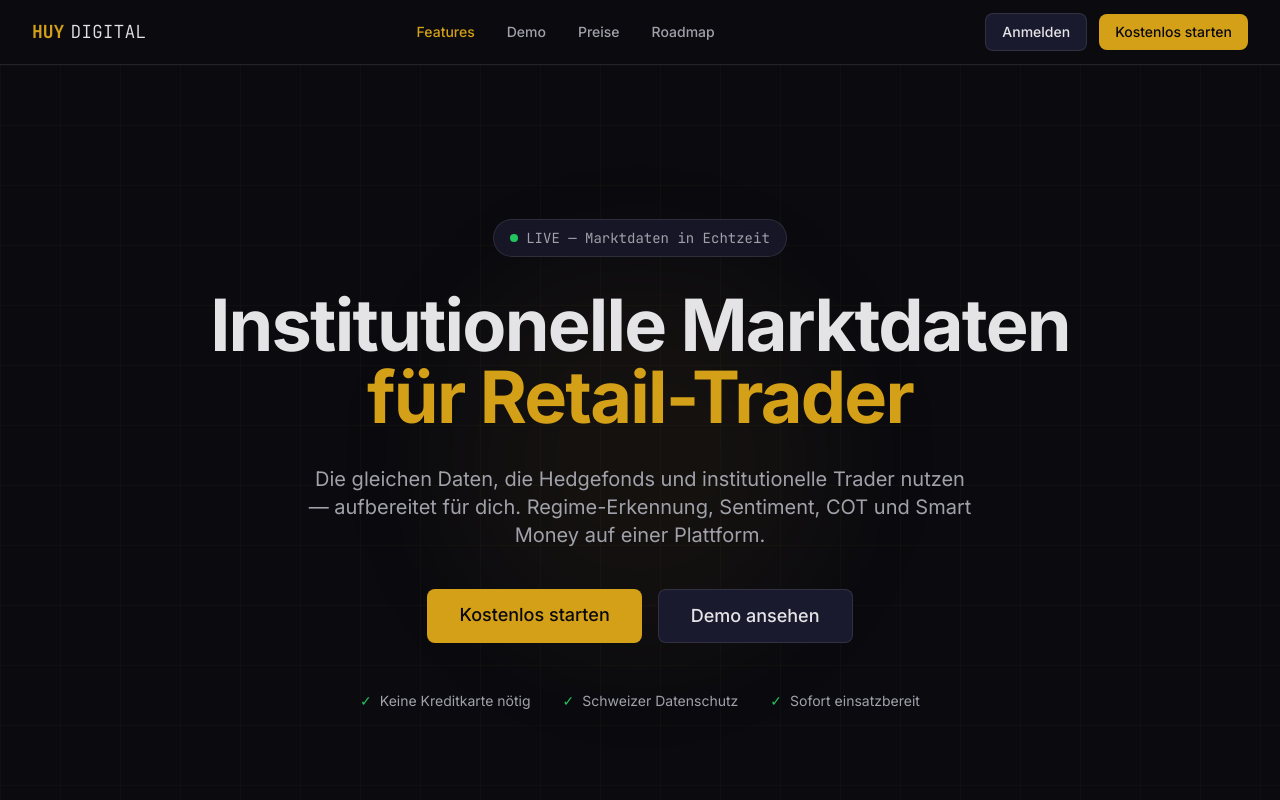
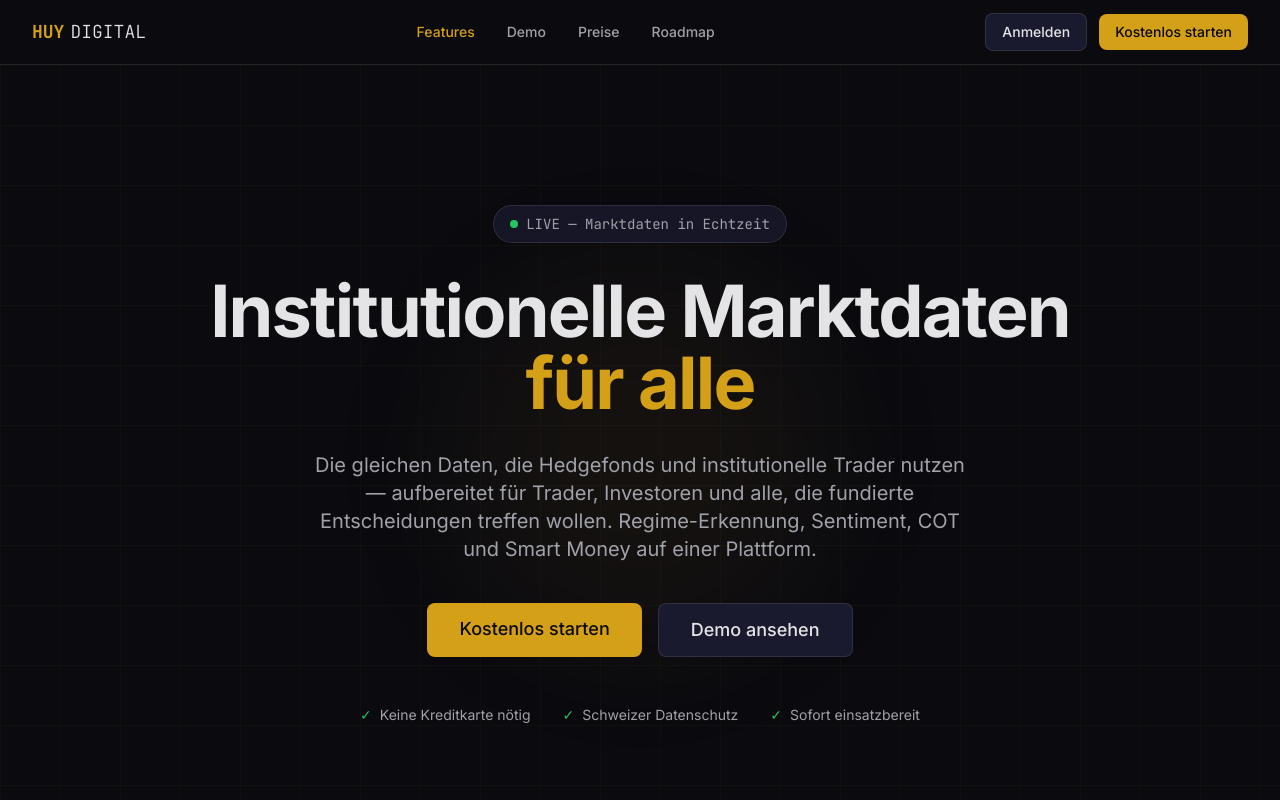
Before and after one commit to Huy-Digital-hub/huy-digital-web, a Next.js app: page / in a window 1280 px wide. Shown: the top 800 px of the page. Built offline with nearby package versions, Linux system fonts and the light colour scheme.

Commit message:
Update Hero-Text: breitere Zielgruppe ansprechen
Titel: "für alle" statt "für Retail-Trader"
Untertitel: Trader, Investoren und alle die fundierte Entscheidungen treffen wollen

Co-Authored-By: Claude Opus 4.6 <noreply@anthropic.com>

```diff
--- a/src/components/landing/HeroSektion.tsx
+++ b/src/components/landing/HeroSektion.tsx
@@ -25,13 +25,14 @@ export function HeroSektion() {
         <h1 className="text-4xl font-bold tracking-tight text-huy-text sm:text-5xl md:text-6xl lg:text-7xl">
           Institutionelle Marktdaten
           <br />
-          <span className="text-huy-gold">für Retail-Trader</span>
+          <span className="text-huy-gold">für alle</span>
         </h1>
 
         <p className="mx-auto mt-6 max-w-2xl text-lg text-huy-muted md:mt-8 md:text-xl">
           Die gleichen Daten, die Hedgefonds und institutionelle Trader nutzen —
-          aufbereitet für dich. Regime-Erkennung, Sentiment, COT und Smart Money
-          auf einer Plattform.
+          aufbereitet für Trader, Investoren und alle, die fundierte
+          Entscheidungen treffen wollen. Regime-Erkennung, Sentiment, COT und
+          Smart Money auf einer Plattform.
         </p>
 
         <div className="mt-8 flex flex-col justify-center gap-4 sm:flex-row md:mt-10">
```
